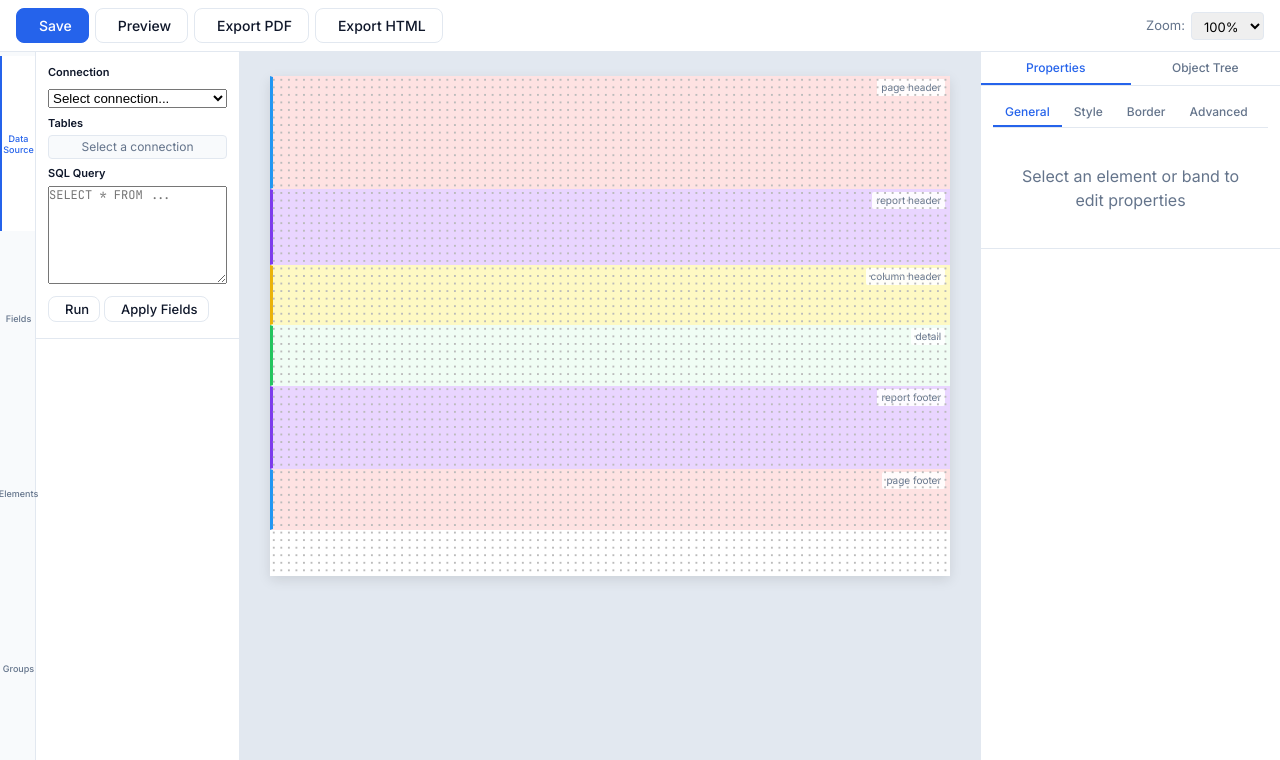
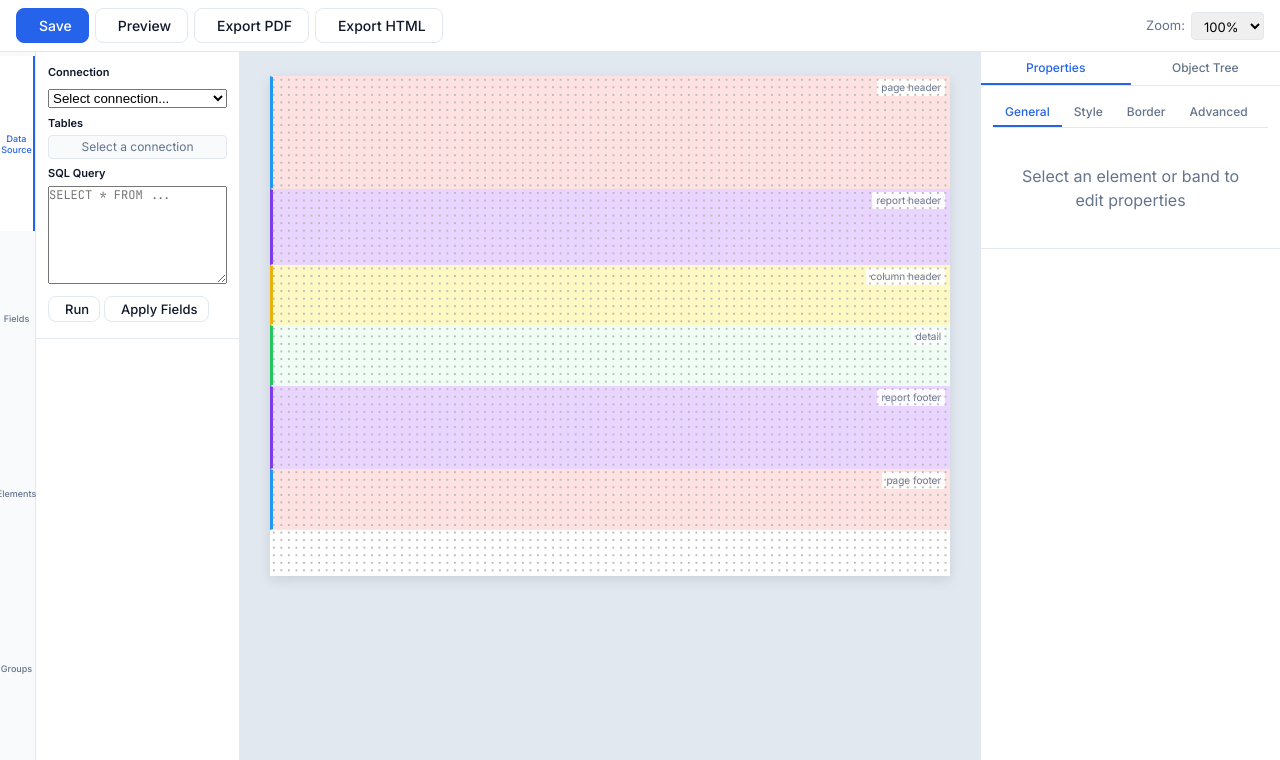
Before and after one commit to Heru-S21/php-report-server, a PHP site: page /reports/new in a window 1280 px wide. Shown: the part 40-800 px from the top of the page. Run offline with PHP 8.4, Linux system fonts and the light colour scheme; data that the repository does not hold is empty; some libraries are stand-ins or nearby versions.

Commit message:
Move active tab indicator from left to right border

```diff
--- a/css/designer.css
+++ b/css/designer.css
@@ -76,7 +76,7 @@
     font-family: var(--font-ui);
     background: none;
     border: none;
-    border-left: 2px solid transparent;
+    border-right: 2px solid transparent;
     cursor: pointer;
     color: var(--color-text-muted);
     transition: color 0.15s, border-color 0.15s, background 0.15s;
@@ -105,7 +105,7 @@
 
 .l-tab.active {
     color: var(--color-primary);
-    border-left-color: var(--color-primary);
+    border-right: 2px solid var(--color-primary);
     background: var(--color-surface);
 }
 
```
